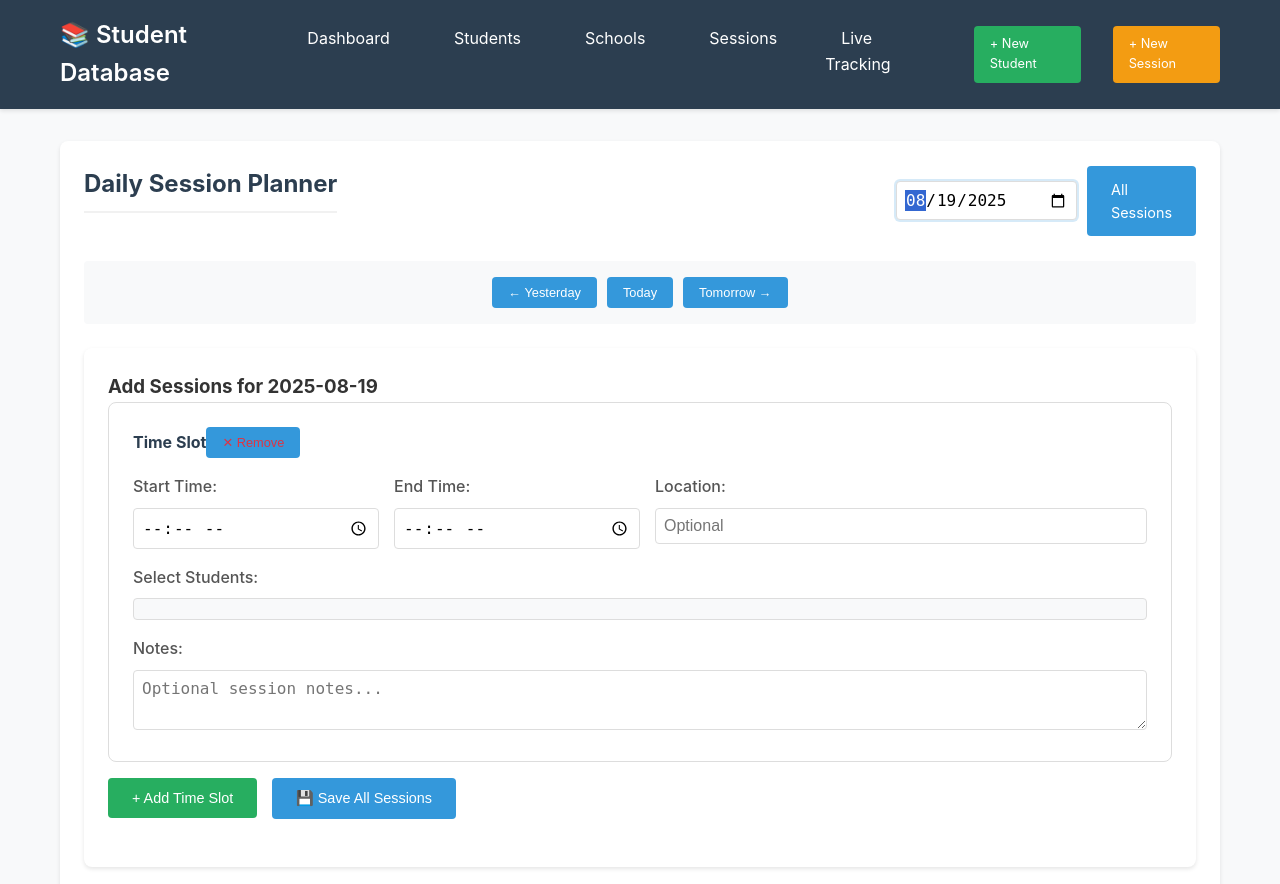
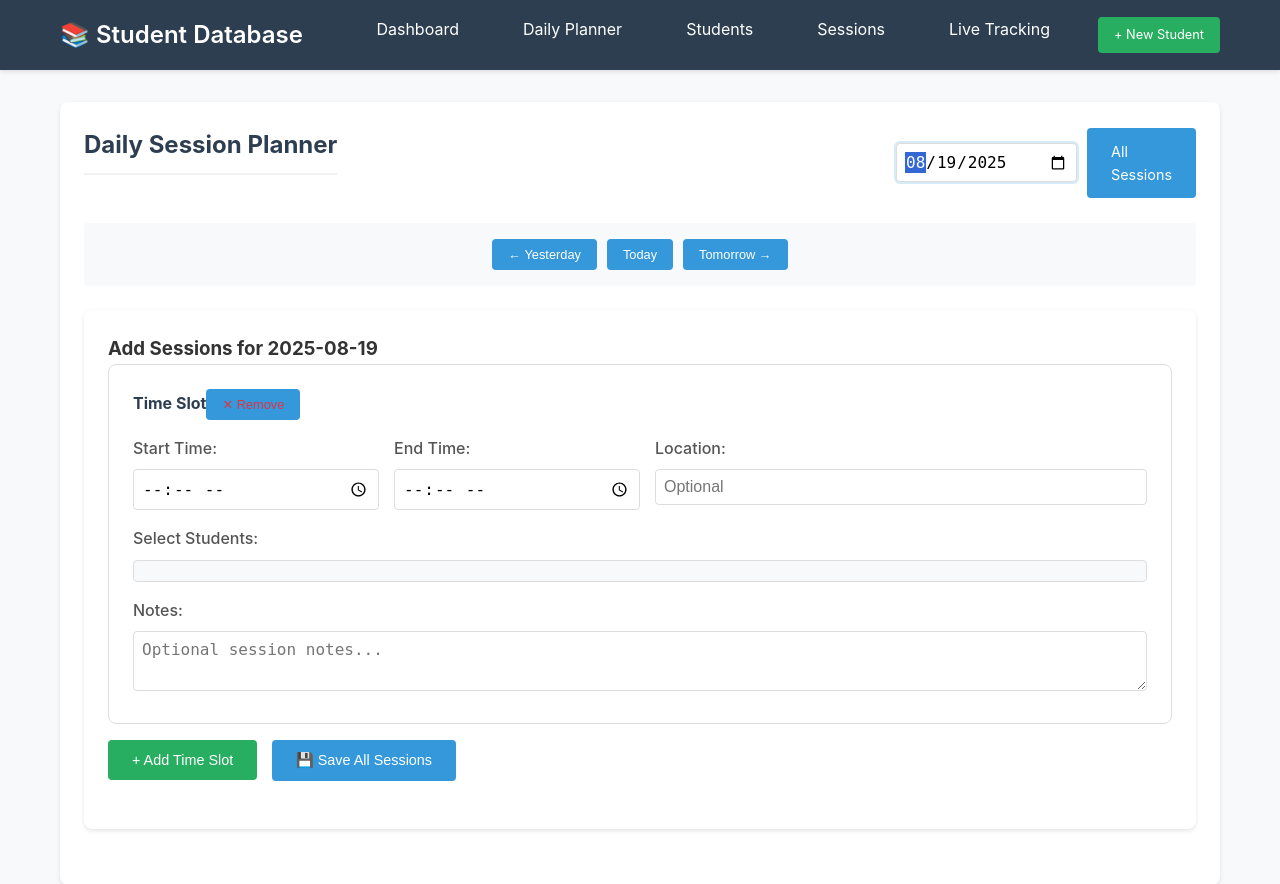
Before and after one commit to hendrism/v3-personal-db, a Flask app: page /planner in a window 1280 px wide. Shown: the top 884 px of the page. Run offline with Flask 3, Linux system fonts and the light colour scheme; data that the repository does not hold is empty.

Commit message:
removing school feature and simplifying things

```diff
--- a/app.py
+++ b/app.py
@@ -4,7 +4,6 @@ from routes import (
     dashboard_bp,
     students_bp,
     sessions_bp,
-    schools_bp,
     api_bp,
     admin_bp,
 )
@@ -19,7 +18,6 @@ with app.app_context():
 app.register_blueprint(dashboard_bp)
 app.register_blueprint(students_bp)
 app.register_blueprint(sessions_bp)
-app.register_blueprint(schools_bp)
 app.register_blueprint(api_bp)
 app.register_blueprint(admin_bp)
 
--- a/models/__init__.py
+++ b/models/__init__.py
@@ -3,7 +3,6 @@ from .student import Student
 from .goal import Goal, Objective
 from .session import Session, TrialLog
 from .soap import SOAPNote
-from .school import School, StudentSchedule, get_thomas_stone_schedule
 
 __all__ = [
     'BaseModel',
@@ -13,7 +12,4 @@ __all__ = [
     'Session',
     'TrialLog',
     'SOAPNote',
-    'School',
-    'StudentSchedule',
-    'get_thomas_stone_schedule',
 ]
--- a/models/session.py
+++ b/models/session.py
@@ -123,7 +123,6 @@ class Session(BaseModel):
         session_id = cursor.lastrowid
         db.commit()
         return cls.get_by_id(db, session_id)
-    # Add these methods to the Session class in models/session.py
 
 
     @classmethod
@@ -209,40 +208,6 @@ class TrialLog(BaseModel):
                       self.moderate_support + self.maximal_support)
         return round((successful / total) * 100, 1) if total > 0 else 0
 
-    def total_trials_new(self):
-        """Calculate the total number of trials recorded using new columns."""
-        return (
-            (self.independent or 0) +
-            (self.minimal_support or 0) +
-            (self.moderate_support or 0) +
-            (self.maximal_support or 0) +
-            (self.incorrect or 0)
-        )
-
-    def percent_independent(self):
-        """Calculate the percentage of trials that were independent."""
-        total = self.total_trials_new()
-        return round(((self.independent or 0) / total) * 100, 1) if total > 0 else 0
-
-    def percent_minimal_support(self):
-        """Calculate the percentage of trials with minimal support."""
-        total = self.total_trials_new()
-        return round(((self.minimal_support or 0) / total) * 100, 1) if total > 0 else 0
-
-    def percent_moderate_support(self):
-        """Calculate the percentage of trials with moderate support."""
-        total = self.total_trials_new()
-        return round(((self.moderate_support or 0) / total) * 100, 1) if total > 0 else 0
-
-    def percent_maximal_support(self):
-        """Calculate the percentage of trials with maximal support."""
-        total = self.total_trials_new()
-        return round(((self.maximal_support or 0) / total) * 100, 1) if total > 0 else 0
-
-    def percent_incorrect(self):
-        """Calculate the percentage of trials that were incorrect."""
-        total = self.total_trials_new()
-        return round(((self.incorrect or 0) / total) * 100, 1) if total > 0 else 0
 
     def percent_correct_up_to(self, support_level):
         """
@@ -327,5 +292,3 @@ class TrialLog(BaseModel):
         trial_id = cursor.lastrowid
         db.commit()
         return cls.get_by_id(db, trial_id)
-
-    # Add these methods to the Session class in models/session.py
--- a/routes/__init__.py
+++ b/routes/__init__.py
@@ -1,7 +1,6 @@
 from .dashboard import dashboard_bp
 from .students import students_bp
 from .sessions import sessions_bp
-from .schools import schools_bp
 from .api import api_bp
 from .admin import admin_bp
 
@@ -9,7 +8,6 @@ __all__ = [
     'dashboard_bp',
     'students_bp',
     'sessions_bp',
-    'schools_bp',
     'api_bp',
     'admin_bp',
 ]
--- a/routes/dashboard.py
+++ b/routes/dashboard.py
@@ -1,6 +1,6 @@
 from flask import Blueprint, render_template, request, jsonify, redirect, url_for
 from database import get_db
-from models import Student, Session, School
+from models import Student, Session
 from datetime import date, datetime, timedelta
 
 
@@ -18,21 +18,13 @@ def dashboard():
     pending_soap_notes = Session.get_pending_soap_notes(db)
     upcoming_sessions = Session.get_upcoming(db, days=7)
 
-    # School data
-    schools = School.get_all(db)
+    # School functionality removed for simplification
+    total_schools = 0
     recent_schools = []
-    for school in schools[:3]:  # Show top 3 schools
-        # Count students at this school
-        cursor = db.execute('SELECT COUNT(*) FROM student_schedules WHERE school_id = ?', (school.id,))
-        student_count = cursor.fetchone()[0]
-        recent_schools.append({
-            'school': school,
-            'student_count': student_count
-        })
 
     stats = {
         'total_students': len(active_students),
-        'total_schools': len(schools),
+        'total_schools': total_schools,
         'sessions_this_week': len([s for s in recent_sessions if s.this_week()]),
         'pending_soap_notes': len(pending_soap_notes),
         'upcoming_sessions': len(upcoming_sessions)
--- a/templates/base.html
+++ b/templates/base.html
@@ -385,22 +385,17 @@
               <li>
                 <a href="{{ url_for('dashboard.dashboard') }}">Dashboard</a>
               </li>
-              <li><a href="{{ url_for('students.students') }}">Students</a></li>
-              <li><a href="{{ url_for('schools.schools') }}">Schools</a></li>
-              <li><a href="{{ url_for('sessions.sessions') }}">Sessions</a></li>
+              <li>
+                <a href="{{ url_for('dashboard.daily_planner') }}">Daily Planner</a>
+              </li>
+              <li><a href="{{ url_for('students.list_students') }}">Students</a></li>
+              <li><a href="{{ url_for('sessions.list_sessions') }}">Sessions</a></li>
               <li><a href="{{ url_for('sessions.session_tracking') }}">Live Tracking</a></li>
               <li>
                 <a
                   href="{{ url_for('students.new_student') }}"
                   class="btn btn-sm btn-success"
                   >+ New Student</a
-                >
-              </li>
-              <li>
-                <a
-                  href="{{ url_for('sessions.new_session') }}"
-                  class="btn btn-sm btn-warning"
-                  >+ New Session</a
                 >
               </li>
             </ul>
```
Also changed, not shown: routes/students.py (+7 -28 lines), archived_features/school_system/README.md (added), archived_features/school_system/school.py (renamed from models/school.py), archived_features/school_system/school_detail.html (renamed from templates/school_detail.html), archived_features/school_system/school_form.html (renamed from templates/school_form.html), archived_features/school_system/schools.html (renamed from templates/schools.html), archived_features/school_system/schools.py (renamed from routes/schools.py).
